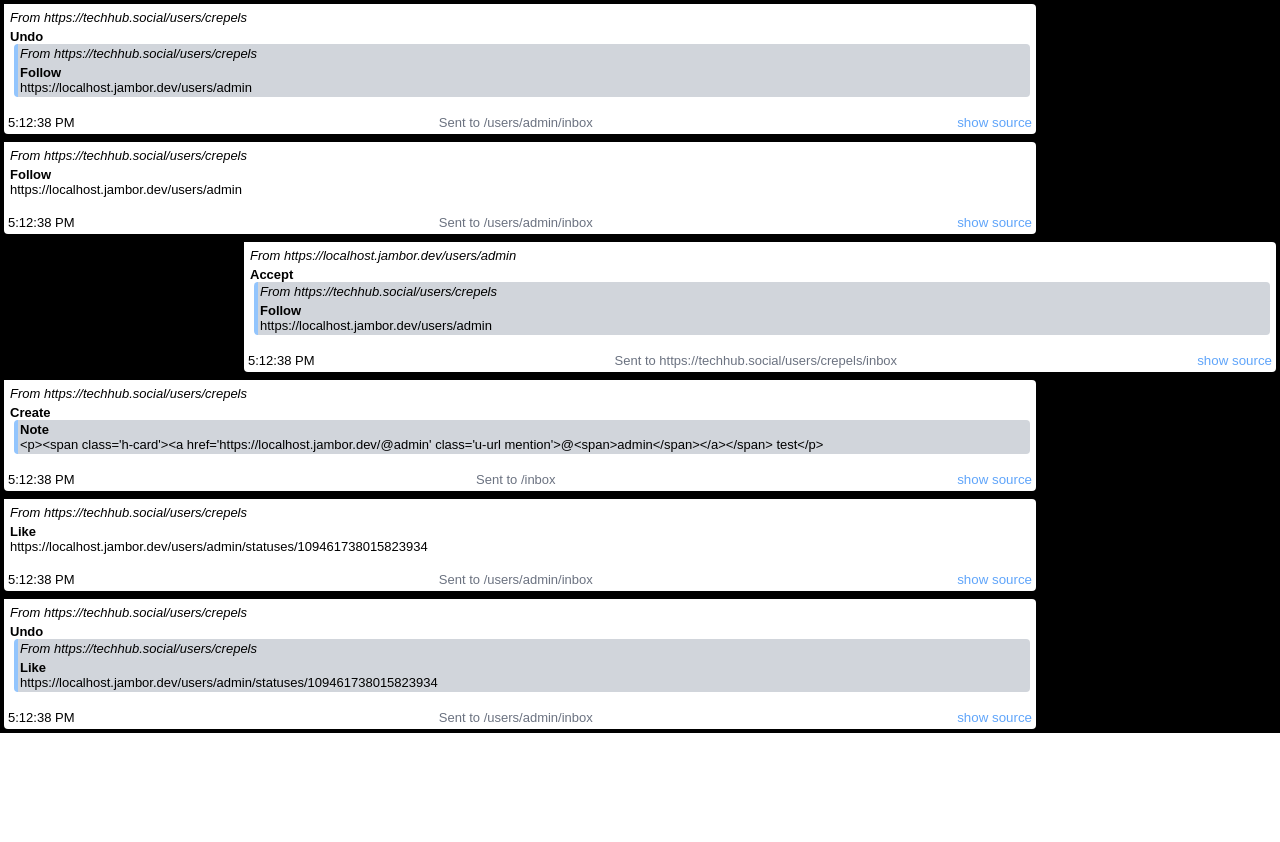
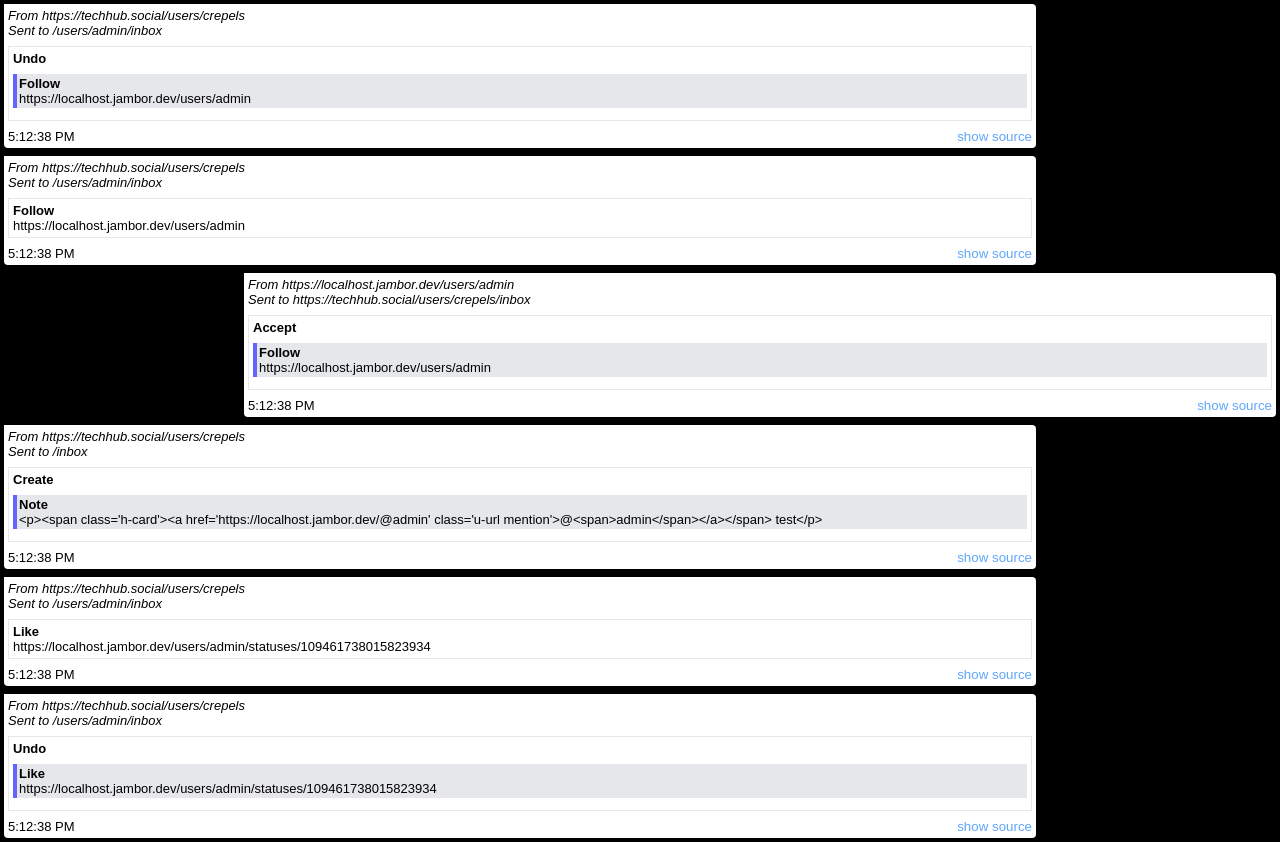
Before and after one commit to sgrj/activitypub-visualization, a React app: page / in a window 1280 px wide. Before the commit the page ends 800 px from the top, so only its background shows below. Built offline with nearby package versions, Linux system fonts and the light colour scheme; the HTML template or start-up script is replaced by a standard one.

Commit message:
more style

```diff
--- a/src/activity-pub-visualization.tsx
+++ b/src/activity-pub-visualization.tsx
@@ -44,11 +44,12 @@ function Activity({ activity, nested = false }: { activity: IActivity; nested?:
 
   return (
     <div
-      className={`p-0.5 rounded ${
-        nested ? 'ml-1 rounded bg-gray-300 border-0 border-l-4 border-l-blue-300 border-solid' : ''
+      className={`my-2 p-0.5 ${
+        nested
+          ? 'my-0 bg-gray-200 border-0 border-l-4 border-l-[#6364ff] border-solid'
+          : 'border border-solid border-gray-200 p-1'
       }`}
     >
-      {activity.actor && <div className='italic mb-1'>From {activity.actor}</div>}
       <ActivityDetails activity={activity} />
       {activity.object != null && typeof activity.object !== 'string' && (
         <Activity activity={activity.object} nested />
@@ -63,13 +64,14 @@ function LogEvent({ event }: { event: ILogEvent }) {
   return (
     <div
       className={`bg-white text-black flex flex-col p-1 m-1 rounded rounded-tl-none w-4/5 ${
-        event.type == 'inbound' ? 'bg-white' : 'bg-[#d9fdd3] self-end'
+        event.type == 'inbound' ? 'bg-white' : 'bg-white self-end'
       }`}
     >
+      {event.data.actor && <div className='italic'>From {event.data.actor}</div>}
+      <div className='italic overflow-wrap: break-word'>Sent to {event.path}</div>
       <Activity activity={event.data} />
-      <div className='flex flex-row items-center justify-between mt-4'>
+      <div className='flex flex-row items-center justify-between'>
         <div className='time'>{new Date(event.timestamp).toLocaleTimeString()}</div>
-        <div className='text-gray-500 overflow-wrap: break-word'>Sent to {event.path}</div>
         <button
           className='border-0 p-0 bg-inherit text-blue-400 cursor-pointer'
           onClick={() => setShowSource(!showSource)}
```
